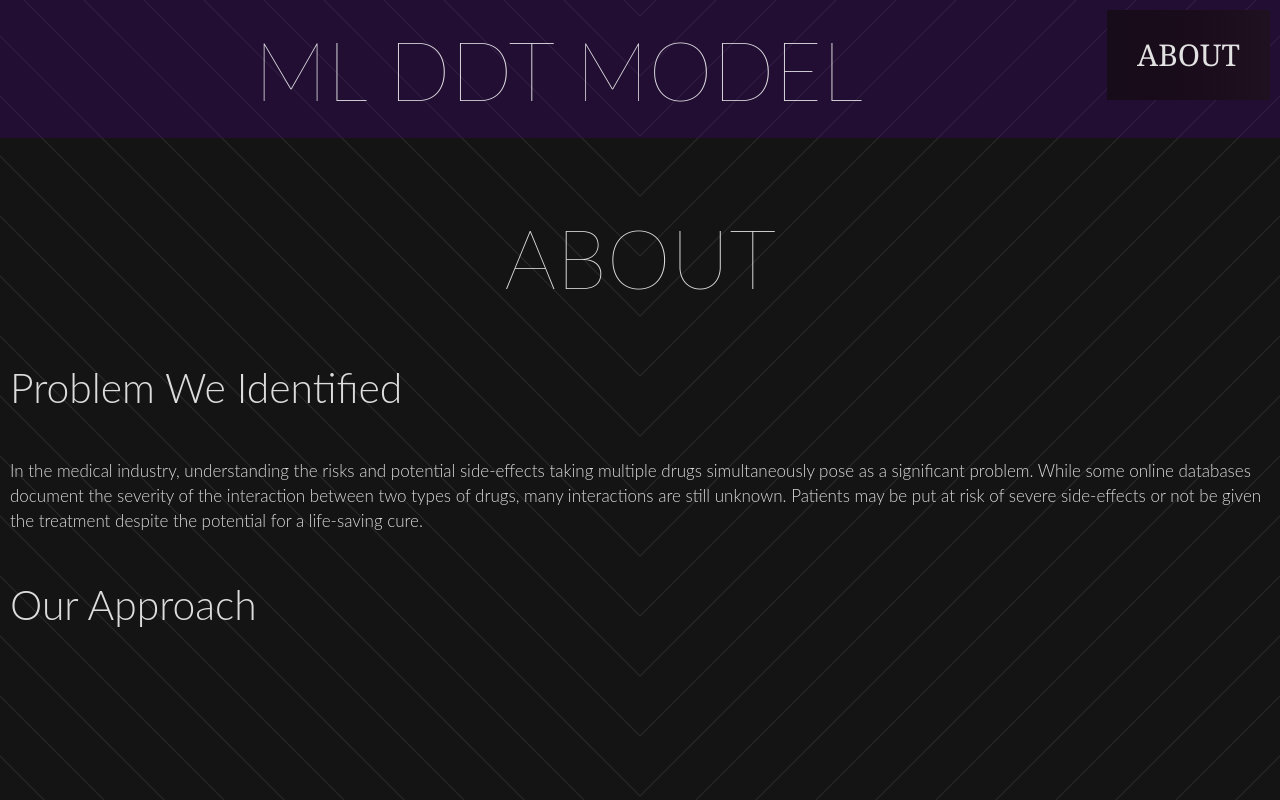
After one commit to terryqu1/medhack2022, a Flask app: page /about in a window 1280 px wide. The commit adds this page. Run offline with Flask 2, Linux system fonts and the light colour scheme.

Commit message:
created an about page and router for it

```diff
--- a/embedding/app.py
+++ b/embedding/app.py
@@ -9,6 +9,9 @@ app = Flask(__name__)
 def home():
     return render_template("index.html")
 
+@app.route('/about')
+def about():
+    return render_template("about.html")
 
 
 @app.route('/result',methods=['POST', 'GET'])
--- a/embedding/static/index.css
+++ b/embedding/static/index.css
@@ -178,5 +178,5 @@ option{
 .footer{
     background-color: rgba(64,0,120,0.3);
     text-align: center;
-    padding: 10px;
+    padding: 20px;
 }
--- /dev/null
+++ b/embedding/templates/about.html
@@ -0,0 +1,41 @@
+<!DOCTYPE html>
+<html lang="en">
+    <head>
+        <title>About Page</title>
+        <meta charset="UTF-8">
+        <meta name="viewport" content="width=device-width, initial-scale=1.0">
+		<link rel="stylesheet" type="text/css" href="../static/index.css">
+    </head>
+
+    <body>
+        <div class="header">
+            <h1 onclick="location.href='/home'">
+                ML DDT Model
+                <a href="/about"><button type="button" class="aboutUsButton">ABOUT</button></a>
+            </h1>
+        </div>
+
+        <div id="container">
+            <div id="content">
+
+                <h1>
+                    <div style='margin-bottom: 20px'>
+                    <center>ABOUT</center></div>
+                </h1>
+
+                <h3>
+                    Problem We Identified
+                </h3>
+                <p>
+                    In the medical industry, understanding the risks and potential side-effects taking multiple drugs simultaneously pose as a significant problem.
+                    While some online databases document the severity of the interaction between two types of drugs, many interactions are still unknown.
+                    Patients may be put at risk of severe side-effects or not be given the treatment despite the potential for a life-saving cure.
+                </p>
+                <h3>
+                    Our Approach
+                </h3>
+
+            </div>
+        </div>
+    </body>
+</html>
```
Also changed, not shown: embedding/templates/index.html (+3 -4 lines).
